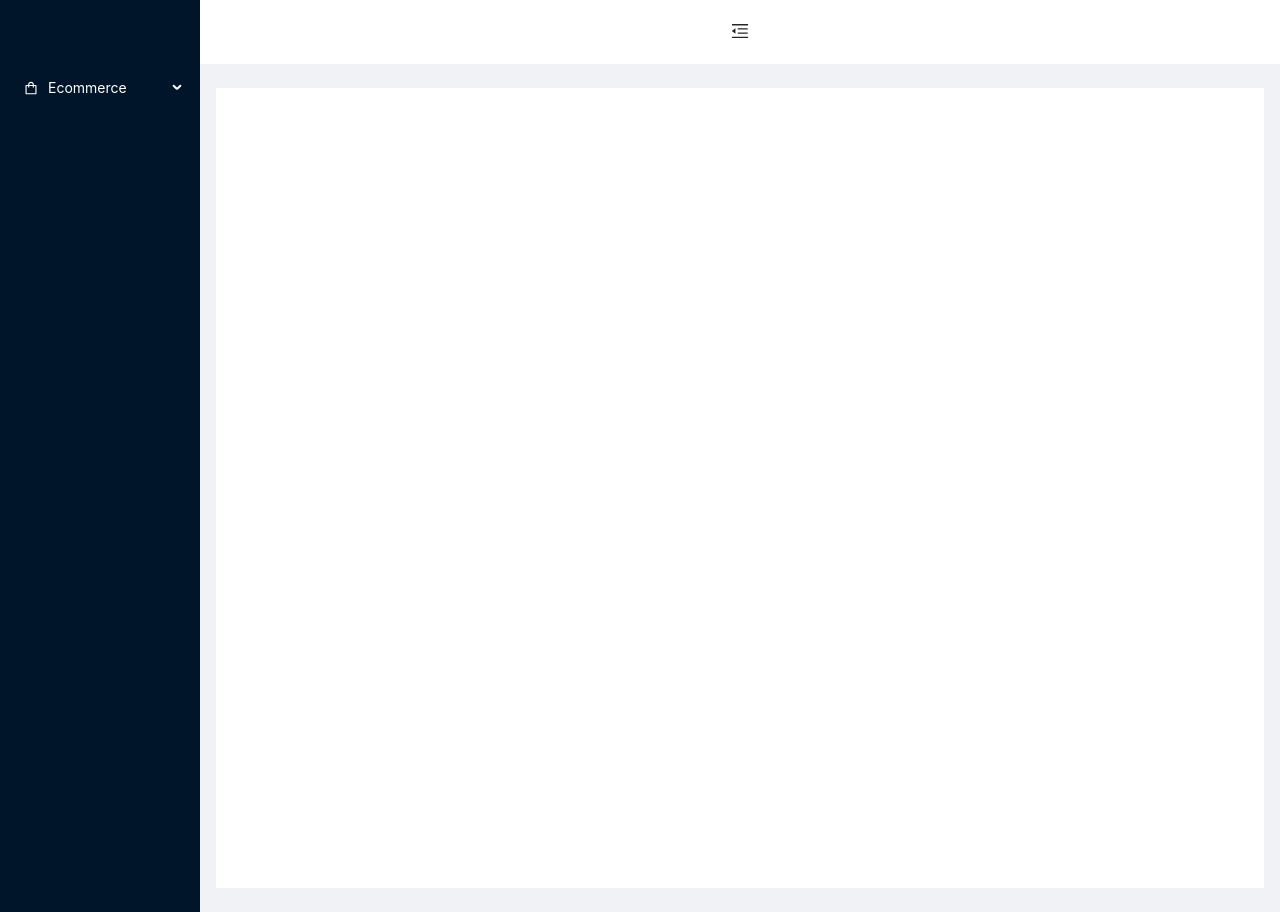
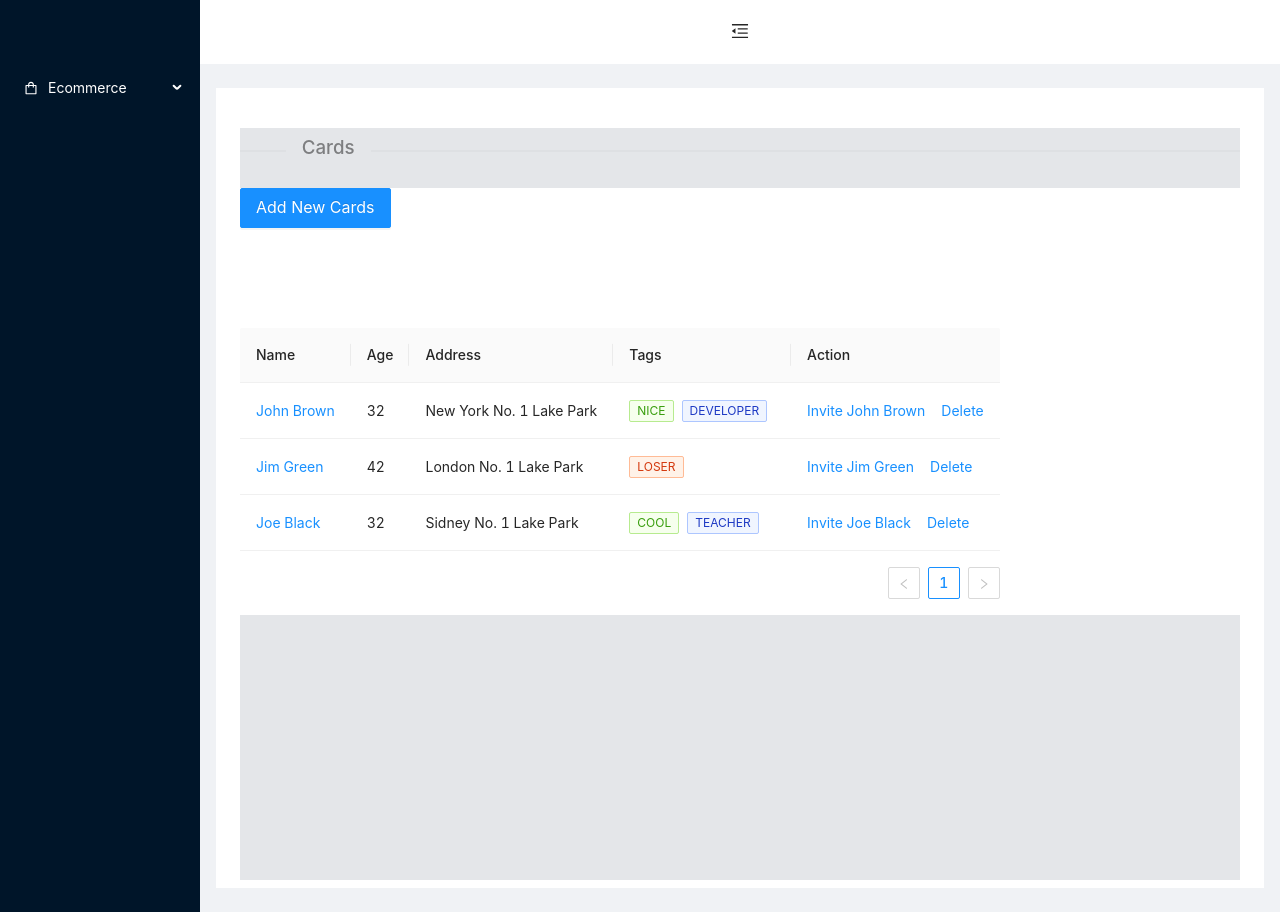
Before and after one commit to huynhthaihuy/fime-tourist, a React (Create React App) app: page /cards in a window 1280 px wide. Built offline with nearby package versions, Linux system fonts and the light colour scheme.

Commit message:
add cards

```diff
--- /dev/null
+++ b/src/components/cards/index.css
@@ -0,0 +1,17 @@
+.Cards{
+    background-color: rgb(228, 230, 233);
+    height: 100%
+}
+.Card__Divider--text{
+    margin-top: 10%;
+}
+.Cards__Divider{
+    margin-top: 30%;
+}
+.Cards__Content{
+    background-color: #fff;
+}
+.Cards__Table{
+    margin-top: 10%;
+    width: 100%;
+}
--- /dev/null
+++ b/src/components/cards/index.js
@@ -0,0 +1,104 @@
+import { Button, Col, Divider, Row } from "antd";
+import Text from "antd/lib/typography/Text";
+import React from "react";
+import "./index.css";
+import { Table, Tag, Space } from "antd";
+const Cards = () => {
+  const columns = [
+    {
+      title: "Name",
+      dataIndex: "name",
+      key: "name",
+      render: (text) => <a>{text}</a>,
+    },
+    {
+      title: "Age",
+      dataIndex: "age",
+      key: "age",
+    },
+    {
+      title: "Address",
+      dataIndex: "address",
+      key: "address",
+    },
+    {
+      title: "Tags",
+      key: "tags",
+      dataIndex: "tags",
+      render: (tags) => (
+        <>
+          {tags.map((tag) => {
+            let color = tag.length > 5 ? "geekblue" : "green";
+            if (tag === "loser") {
+              color = "volcano";
+            }
+            return (
+              <Tag color={color} key={tag}>
+                {tag.toUpperCase()}
+              </Tag>
+            );
+          })}
+        </>
+      ),
+    },
+    {
+      title: "Action",
+      key: "action",
+      render: (text, record) => (
+        <Space size="middle">
+          <a>Invite {record.name}</a>
+          <a>Delete</a>
+        </Space>
+      ),
+    },
+  ];
+
+  const data = [
+    {
+      key: "1",
+      name: "John Brown",
+      age: 32,
+      address: "New York No. 1 Lake Park",
+      tags: ["nice", "developer"],
+    },
+    {
+      key: "2",
+      name: "Jim Green",
+      age: 42,
+      address: "London No. 1 Lake Park",
+      tags: ["loser"],
+    },
+    {
+      key: "3",
+      name: "Joe Black",
+      age: 32,
+      address: "Sidney No. 1 Lake Park",
+      tags: ["cool", "teacher"],
+    },
+  ];
+  return (
+    <div className="Cards">
+      <Divider orientation="left" className="Cards__Divider">
+        <h3 className="Card__Divider--text mt-2 ">
+          <Text type="secondary">Cards</Text>
+        </h3>
+      </Divider>
+      <div className="Cards__Content">
+        <Row>
+          <Col>
+            <Button type="primary" shape="default" size="large">
+              Add New Cards
+            </Button>
+          </Col>
+        </Row>
+        <Row className="Cards__Table">
+          <Col>
+            <Table columns={columns} dataSource={data} />
+          </Col>
+        </Row>
+      </div>
+    </div>
+  );
+};
+
+export default Cards;
--- a/src/components/index.js
+++ b/src/components/index.js
@@ -1,3 +1,3 @@
 import Cart from "./cart";
-
-export {Cart};
+import Cards from "./cards";
+export { Cart, Cards };
--- a/src/pages/dashboard/index.js
+++ b/src/pages/dashboard/index.js
@@ -10,19 +10,13 @@ import {
 import "./index.css";
 import SubMenu from "antd/lib/menu/SubMenu";
 
-import {
-    BrowserRouter as Router,
-    Switch,
-    Route,
-    Link
-} from "react-router-dom";
-import {Cart} from "@components";
-
+import { BrowserRouter as Router, Switch, Route, Link } from "react-router-dom";
+import { Cart } from "@components";
+import { Cards } from "@components";
 
 const { Header, Sider, Content } = Layout;
 
 function Dashboard() {
-
   const [state, setState] = React.useState({
     collapsed: false,
   });
@@ -36,16 +30,21 @@ function Dashboard() {
     <Router>
       <Layout>
         <Sider trigger={null} collapsible collapsed={state.collapsed}>
-
-                    <div className="logo">
-
-                    </div>
+          <div className="logo"></div>
           <Menu theme="dark" mode="inline" defaultSelectedKeys={["1"]}>
             <SubMenu key="sub1" icon={<ShoppingOutlined />} title="Ecommerce">
-                            <Menu.Item key="1"><Link to="/shop">Shop</Link></Menu.Item>
-                            <Menu.Item key="2"><Link to="/cart">Cart</Link></Menu.Item>
-                            <Menu.Item key="3"><Link to="/checkout">Checkout</Link></Menu.Item>
-                            <Menu.Item key="4"><Link to="/cards">Cards</Link></Menu.Item>
+              <Menu.Item key="1">
+                <Link to="/shop">Shop</Link>
+              </Menu.Item>
+              <Menu.Item key="2">
+                <Link to="/cart">Cart</Link>
+              </Menu.Item>
+              <Menu.Item key="3">
+                <Link to="/checkout">Checkout</Link>
+              </Menu.Item>
+              <Menu.Item key="4">
+                <Link to="/cards">Cards</Link>
+              </Menu.Item>
             </SubMenu>
           </Menu>
         </Sider>
@@ -68,20 +67,15 @@ function Dashboard() {
                 <Cart />
               </Route>
               <Route path="/cards">
-
+                <Cards />
               </Route>
-                            <Route path="/checkout">
-
-                            </Route>
-                            <Route path="/shop">
-
-                            </Route>
+              <Route path="/checkout"></Route>
+              <Route path="/shop"></Route>
             </Switch>
           </Content>
         </Layout>
       </Layout>
     </Router>
-
   );
 }
 export default Dashboard;
```
Lines whose indentation alone changed are shown as unchanged.
